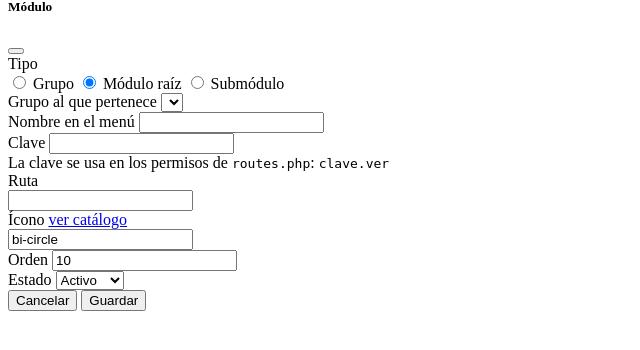
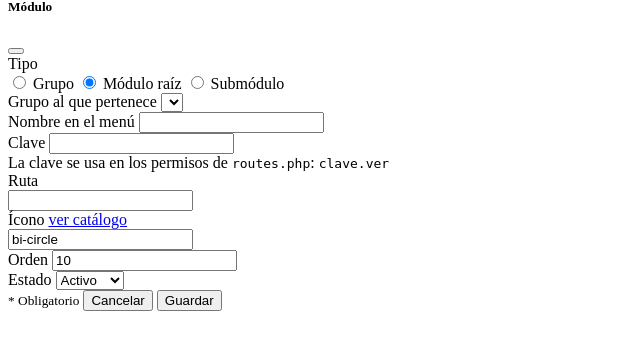
Before and after one commit to birruweb/proyecto_base, a PHP site: the page made by app/Views/modulos/index.php in a window 1280 px wide. Shown: the part 214-564 px from the top of the page, without its empty margins (0-640 px from the left). Run offline with PHP 8.4, Linux system fonts and the light colour scheme; the template is opened without the code that fills it, so the values that code supplies are empty.

Commit message:
Formularios: marcar campos obligatorios con asterisco

```diff
--- a/app/Views/modulos/index.php
+++ b/app/Views/modulos/index.php
@@ -51,7 +51,7 @@
             <div class="modal-body">
                 <input type="hidden" name="id">
 
-                <label class="form-label d-block">Tipo</label>
+                <label class="form-label d-block obligatorio">Tipo</label>
                 <div class="btn-group w-100" role="group" aria-label="Tipo de módulo">
                     <input type="radio" class="btn-check" name="tipo" id="tipo_grupo" value="grupo">
                     <label class="btn btn-outline-primary" for="tipo_grupo"><i class="bi bi-folder me-1"></i>Grupo</label>
@@ -66,19 +66,19 @@
                 <div class="form-text mb-3" id="ayudaTipo"></div>
 
                 <div class="mb-3" id="campoPadre">
-                    <label class="form-label" for="m_padre">Grupo al que pertenece</label>
+                    <label class="form-label obligatorio" for="m_padre">Grupo al que pertenece</label>
                     <select class="form-select" id="m_padre" name="padre_id"></select>
                     <div class="invalid-feedback"></div>
                 </div>
 
                 <div class="row g-3">
                     <div class="col-sm-7">
-                        <label class="form-label" for="m_nombre">Nombre en el menú</label>
+                        <label class="form-label obligatorio" for="m_nombre">Nombre en el menú</label>
                         <input type="text" class="form-control" id="m_nombre" name="nombre" maxlength="100">
                         <div class="invalid-feedback"></div>
                     </div>
                     <div class="col-sm-5">
-                        <label class="form-label" for="m_clave">Clave</label>
+                        <label class="form-label obligatorio" for="m_clave">Clave</label>
                         <input type="text" class="form-control font-monospace" id="m_clave" name="clave" maxlength="50">
                         <div class="invalid-feedback"></div>
                     </div>
@@ -88,7 +88,7 @@
                 </div>
 
                 <div class="mb-3" id="campoRuta">
-                    <label class="form-label" for="m_ruta">Ruta</label>
+                    <label class="form-label obligatorio" for="m_ruta">Ruta</label>
                     <div class="input-group has-validation">
                         <span class="input-group-text text-body-secondary"><?= e(url()) ?></span>
                         <input type="text" class="form-control font-monospace" id="m_ruta" name="ruta" maxlength="100">
@@ -99,7 +99,7 @@
                 <div class="row g-3">
                     <div class="col-sm-6">
                         <label class="form-label" for="m_icono">
-                            Ícono <a href="https://icons.getbootstrap.com" target="_blank" rel="noopener" class="small">ver catálogo</a>
+                            <span class="obligatorio">Ícono</span> <a href="https://icons.getbootstrap.com" target="_blank" rel="noopener" class="small">ver catálogo</a>
                         </label>
                         <div class="input-group has-validation">
                             <span class="input-group-text"><i class="bi bi-circle" id="iconoPreview"></i></span>
@@ -108,12 +108,12 @@
                         </div>
                     </div>
                     <div class="col-6 col-sm-3">
-                        <label class="form-label" for="m_orden">Orden</label>
+                        <label class="form-label obligatorio" for="m_orden">Orden</label>
                         <input type="number" class="form-control" id="m_orden" name="orden" min="0" step="10" value="10">
                         <div class="invalid-feedback"></div>
                     </div>
                     <div class="col-6 col-sm-3">
-                        <label class="form-label" for="m_activo">Estado</label>
+                        <label class="form-label obligatorio" for="m_activo">Estado</label>
                         <select class="form-select" id="m_activo" name="activo">
                             <option value="1">Activo</option>
                             <option value="0">Inactivo</option>
@@ -123,6 +123,7 @@
                 </div>
             </div>
             <div class="modal-footer">
+                <small class="text-body-secondary me-auto"><span class="text-danger">*</span> Obligatorio</small>
                 <button type="button" class="btn btn-light" data-bs-dismiss="modal">Cancelar</button>
                 <button type="submit" class="btn btn-primary">Guardar</button>
             </div>
--- a/app/Views/roles/index.php
+++ b/app/Views/roles/index.php
@@ -41,7 +41,7 @@
 
                 <div class="row g-3 mb-4">
                     <div class="col-md-5">
-                        <label class="form-label" for="r_nombre">Nombre</label>
+                        <label class="form-label obligatorio" for="r_nombre">Nombre</label>
                         <input type="text" class="form-control" id="r_nombre" name="nombre" maxlength="50">
                         <div class="invalid-feedback"></div>
                     </div>
@@ -132,6 +132,7 @@
                 </div>
             </div>
             <div class="modal-footer">
+                <small class="text-body-secondary me-auto"><span class="text-danger">*</span> Obligatorio</small>
                 <button type="button" class="btn btn-light" data-bs-dismiss="modal">Cancelar</button>
                 <button type="submit" class="btn btn-primary">Guardar</button>
             </div>
--- a/consola/crear-modulo.php
+++ b/consola/crear-modulo.php
@@ -602,6 +602,7 @@
                 <input type="hidden" name="id">
 $inputs            </div>
             <div class="modal-footer">
+                <small class="text-body-secondary me-auto"><span class="text-danger">*</span> Obligatorio</small>
                 <button type="button" class="btn btn-light" data-bs-dismiss="modal">Cancelar</button>
                 <button type="submit" class="btn btn-primary">Guardar</button>
             </div>
@@ -654,7 +655,7 @@
     };
 
     return "                <div class=\"mb-3\">\n"
-         . "                    <label class=\"form-label\" for=\"$id\">" . h($c['etiqueta']) . "$opcional</label>\n"
+         . "                    <label class=\"form-label" . ($c['requerido'] ? ' obligatorio' : '') . "\" for=\"$id\">" . h($c['etiqueta']) . "$opcional</label>\n"
          . "                    $control\n"
          . "                    <div class=\"invalid-feedback\"></div>\n"
          . "                </div>\n";
```
Also changed, not shown: app/Views/productos/index.php (+5 -4 lines), app/Views/usuarios/index.php (+6 -5 lines), public/assets/css/app.css, public/assets/js/modulos/usuarios.js.
